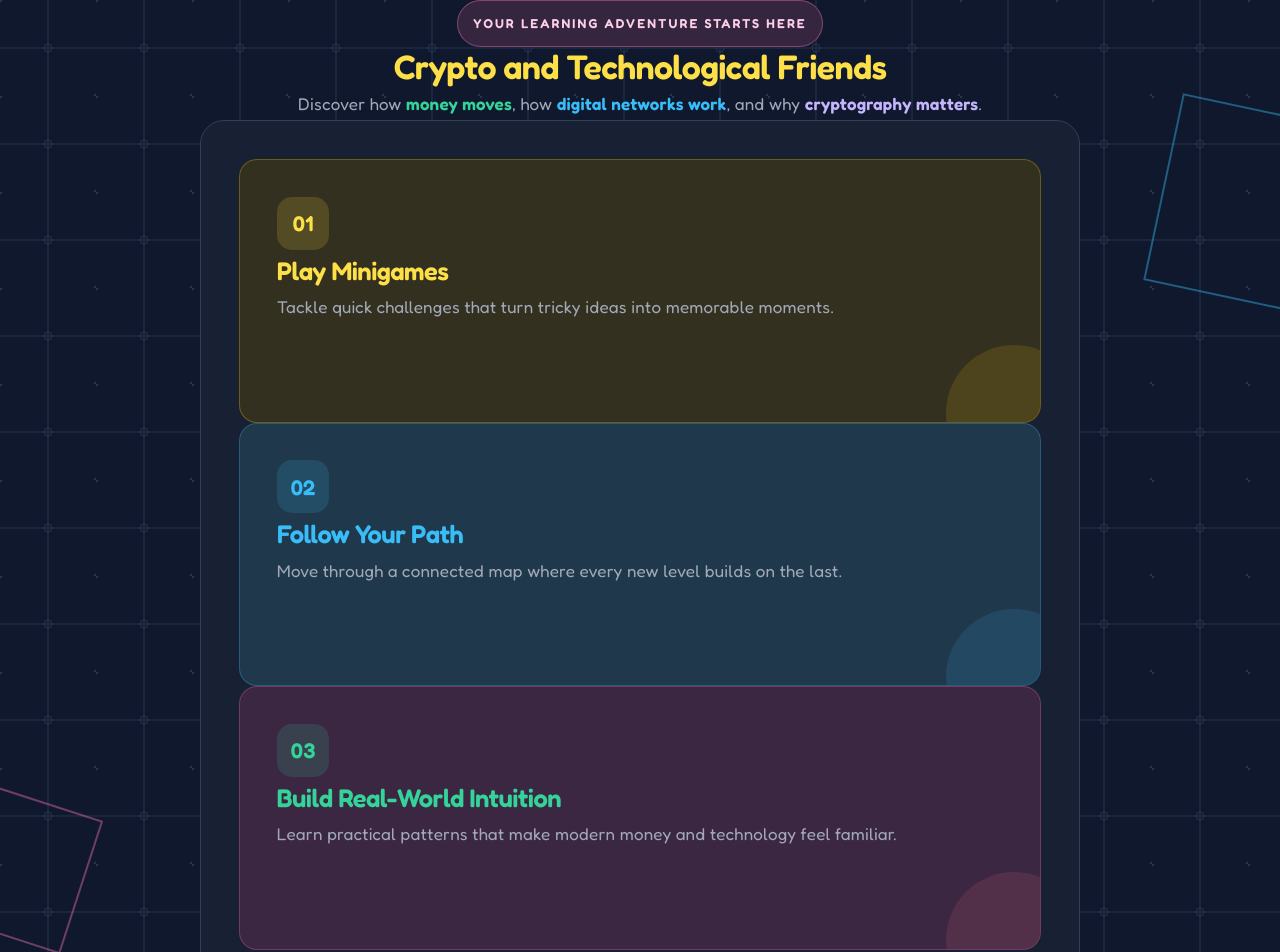
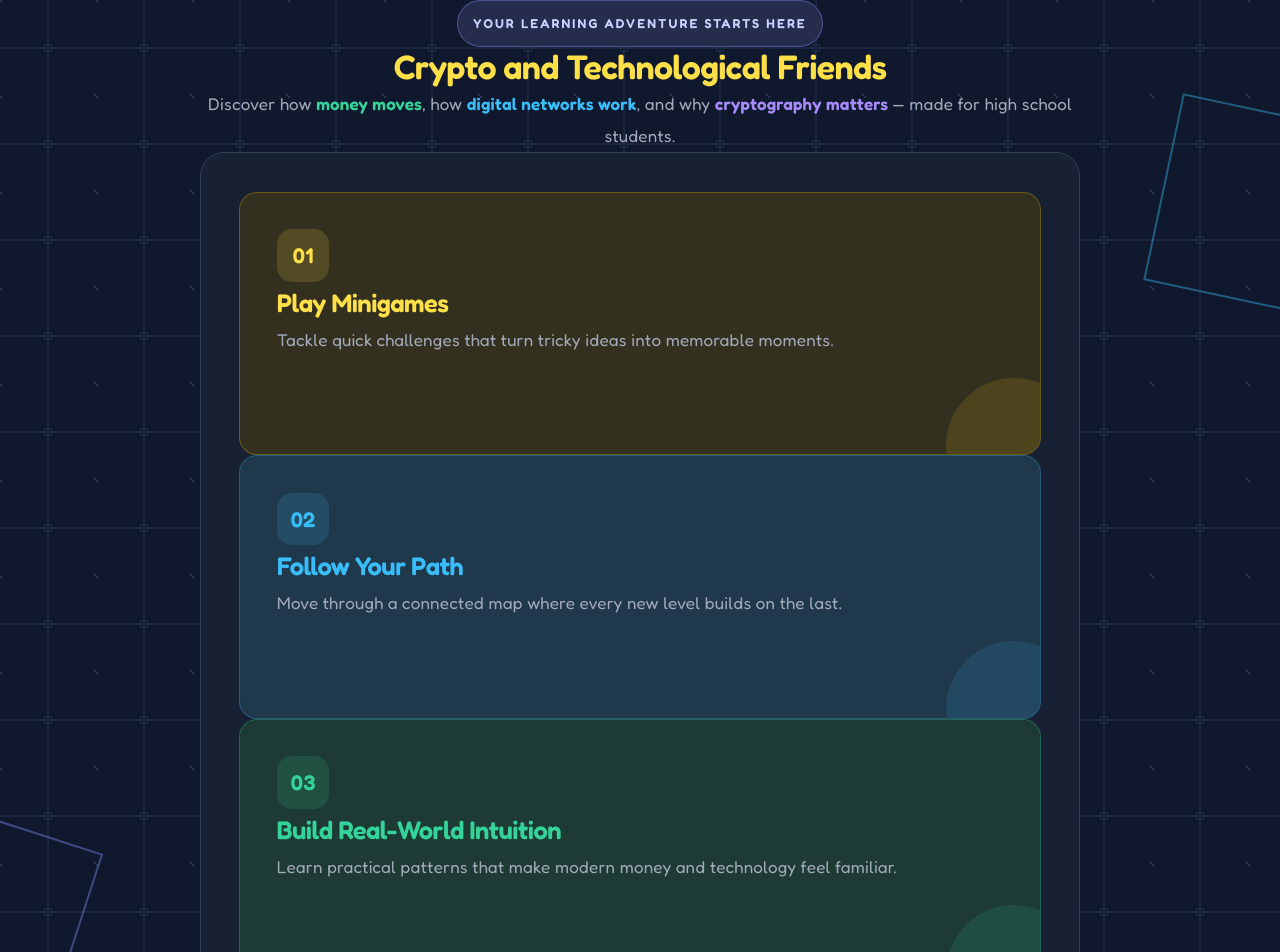
Before and after one commit to js890/crypto-edu, a Next.js app: page / in a window 1280 px wide. Shown: the top 952 px of the page. Built offline with nearby package versions, Linux system fonts and the light colour scheme.

Commit message:
Guidelines

```diff
--- a/app/globals.css
+++ b/app/globals.css
@@ -17,7 +17,6 @@
   --accent-mining: #9ca3af;
   --accent-coral: #fb7185;
   --accent-orange: #fb923c;
-  --accent-pink: #f472b6;
   --accent-teal: #2dd4bf;
   --accent-indigo: #818cf8;
   --border-subtle: #1f2937;
@@ -100,7 +99,7 @@
   height: 8rem;
   left: -3.25rem;
   bottom: 5.5rem;
-  border-color: #f472b6;
+  border-color: var(--accent-indigo);
   transform: rotate(18deg);
 }
 
@@ -157,10 +156,10 @@
   align-items: center;
   gap: 0.65rem;
   padding: 0.45rem 0.9rem;
-  border: 1px solid rgba(244, 114, 182, 0.42);
+  border: 1px solid rgba(129, 140, 248, 0.42);
   border-radius: 9999px;
-  background: #35253e;
-  color: #fbcfe8;
+  background: #252c4c;
+  color: #c7d2fe;
   font-size: 0.76rem;
   font-weight: 900;
   letter-spacing: 0.16em;
@@ -200,7 +199,7 @@
 
 .feature-card-coin::after { background: #facc15; }
 .feature-card-path::after { background: #38bdf8; }
-.feature-card-world::after { background: #fb7185; }
+.feature-card-world::after { background: #34d399; }
 
 .feature-card-coin {
   background: #34301f;
@@ -213,8 +212,8 @@
 }
 
 .feature-card-world {
-  background: #3b2741;
-  border-color: rgba(244, 114, 182, 0.28);
+  background: #1d3a34;
+  border-color: rgba(52, 211, 153, 0.28);
 }
 
 .feature-icon {
@@ -345,9 +344,9 @@
 .lesson-header-card {
   position: relative;
   overflow: visible;
-  border: 1px solid rgba(244, 114, 182, 0.32);
+  border: 1px solid rgba(129, 140, 248, 0.32);
   border-radius: 26px;
-  background: #2b233f;
+  background: #252c4c;
 }
 
 .lesson-header-card p {
--- a/app/layout.tsx
+++ b/app/layout.tsx
@@ -11,7 +11,7 @@ const fredoka = Fredoka({
 export const metadata: Metadata = {
   title: "Crypto and Technological Friends",
   description:
-    "An interactive learning adventure about cryptocurrency, finance, and modern technology.",
+    "A high school-friendly learning adventure about cryptocurrency, finance, and modern technology.",
 };
 
 export default function RootLayout({
--- a/app/page.tsx
+++ b/app/page.tsx
@@ -15,7 +15,8 @@ export default function TitleScreen() {
           <p className="text-lg sm:text-xl leading-[1.9] max-w-2xl mx-auto">
             Discover how <strong className="text-[#34d399]">money moves</strong>,
             how <strong className="text-[#38bdf8]">digital networks work</strong>,
-            and why <strong className="text-[#c4b5fd]">cryptography matters</strong>.
+            and why <strong className="text-[#a78bfa]">cryptography matters</strong>{" "}
+            — made for high school students.
           </p>
         </div>
 
```
Also changed, not shown: 1 other file (tests, documents, lock files or other folders).
